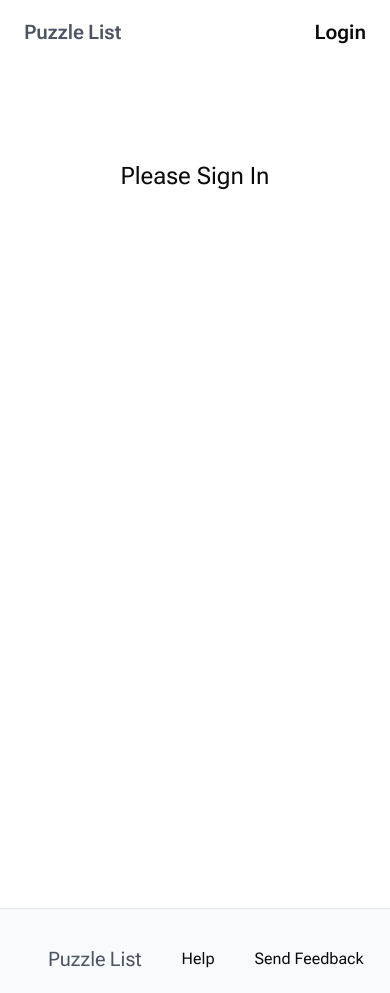
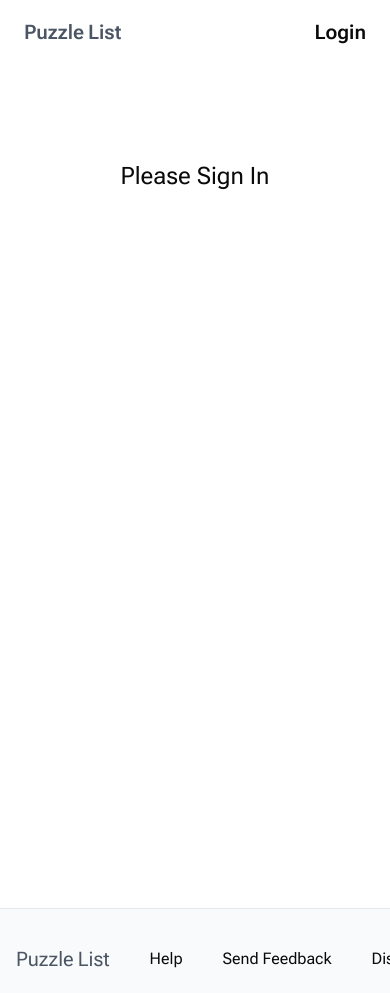
Before and after one commit to Colton-Bassett/puzzlelist, a Next.js app: page / in a window 390 px wide. Built offline with nearby package versions, Linux system fonts and the light colour scheme; no server answers; the database is empty.

Commit message:
Finished responsive layout. Refine redundant styles next

```diff
--- a/src/app/_components/footer.tsx
+++ b/src/app/_components/footer.tsx
@@ -1,7 +1,7 @@
 export default function Footer() {
 	return (
 		<div className="flex overflow-auto whitespace-nowrap border-t border-gray-200 bg-gray-50">
-			<footer className="m-auto mt-4 flex w-full max-w-5xl px-12 pb-5 pt-5 md:pb-9 md:pt-9">
+			<footer className="m-auto mt-4 flex w-full max-w-5xl px-4 pb-5 pt-5 sm:px-6 md:px-12 md:pb-9 md:pt-9">
 				<div className="flex w-full items-center">
 					<a href="/" className="text-xl">
 						<span className="text-gray-600">Puzzle</span>
--- a/src/app/_components/home/recommendedPuzzles.tsx
+++ b/src/app/_components/home/recommendedPuzzles.tsx
@@ -11,7 +11,7 @@ const RecommendedPuzzles: React.FC<PuzzleProps> = async ({ puzzles }) => {
 
 	return (
 		<div className="bg-gray-50">
-			<div className="m-auto max-w-5xl px-12 py-6">
+			<div className="m-auto max-w-5xl px-4 py-6 sm:px-6 md:px-12">
 				<div className="text-lg">Discover more</div>
 				<div className="mb-3 mt-2 flex items-center">
 					<div className="mr-1">You may be interested in</div>
--- a/src/app/_components/home/userEngagementPrompt.tsx
+++ b/src/app/_components/home/userEngagementPrompt.tsx
@@ -1,6 +1,6 @@
 const UserEngagementPrompt: React.FC = () => {
 	return (
-		<div className="mt-3 flex h-16 w-full items-center rounded-xl border border-gray-200 p-3 pl-5">
+		<div className="h-18 mt-3 flex w-full items-center rounded-xl border border-gray-200 p-3 pl-5 sm:h-16">
 			<svg
 				xmlns="http://www.w3.org/2000/svg"
 				fill="none"
--- a/src/app/page.tsx
+++ b/src/app/page.tsx
@@ -47,7 +47,7 @@ export default async function Home() {
 							</button>
 						</form> */}
 					</div>
-					<div className="m-auto flex h-full w-full max-w-5xl flex-col px-12 pb-6">
+					<div className="m-auto flex h-full w-full max-w-5xl flex-col px-4 pb-6 sm:px-6 md:px-12">
 						<UserEngagementPrompt />
 
 						<div className="m-auto mt-6 flex w-full max-w-5xl flex-col md:flex-row">
```
